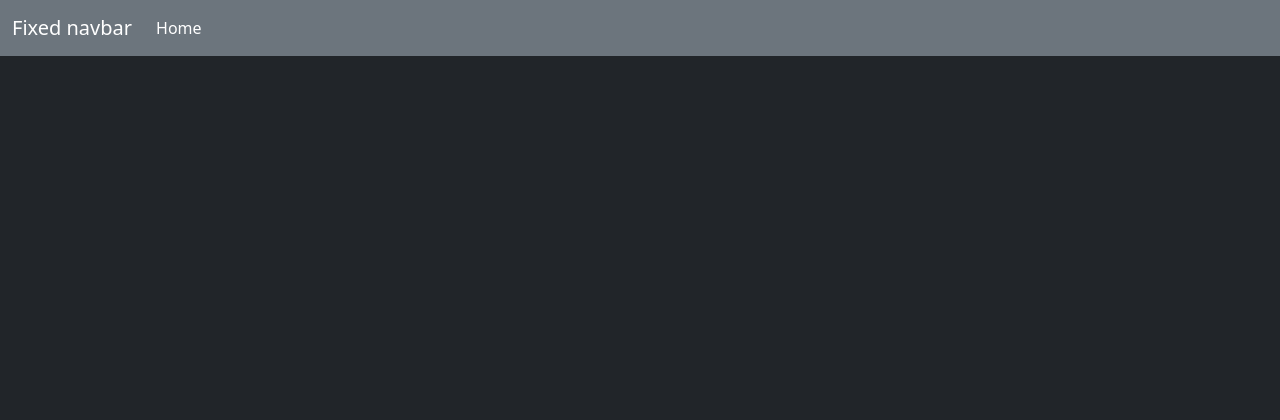
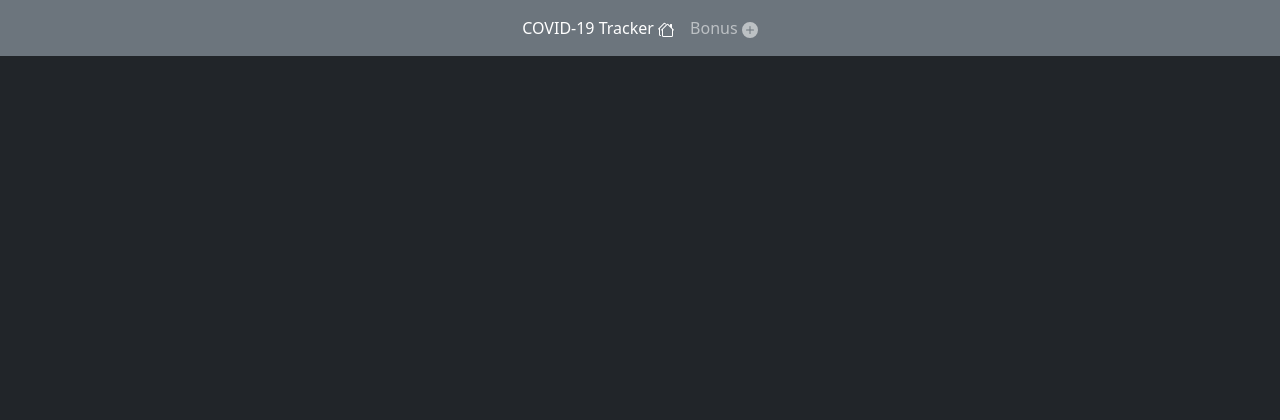
Before and after one commit to Internautilo/COVID19_Tracker, a PHP site: page / in a window 1280 px wide. Shown: the top 420 px of the page. Run offline with PHP 8.4, Linux system fonts and the light colour scheme; some libraries are stand-ins or nearby versions.

Commit message:
feat: changed navbar

```diff
--- a/shared/navbar.php
+++ b/shared/navbar.php
@@ -1,5 +1,7 @@
-<link href="https://cdn.jsdelivr.net/npm/bootstrap@5.3.3/dist/css/bootstrap.min.css" rel="stylesheet" integrity="sha384-QWTKZyjpPEjISv5WaRU9OFeRpok6YctnYmDr5pNlyT2bRjXh0JMhjY6hW+ALEwIH" crossorigin="anonymous">
-<script src="https://cdn.jsdelivr.net/npm/bootstrap@5.3.3/dist/js/bootstrap.bundle.min.js" integrity="sha384-YvpcrYf0tY3lHB60NNkmXc5s9fDVZLESaAA55NDzOxhy9GkcIdslK1eN7N6jIeHz" crossorigin="anonymous"></script>
+<link href="https://cdn.jsdelivr.net/npm/bootstrap@5.3.3/dist/css/bootstrap.min.css" rel="stylesheet"
+  integrity="sha384-QWTKZyjpPEjISv5WaRU9OFeRpok6YctnYmDr5pNlyT2bRjXh0JMhjY6hW+ALEwIH" crossorigin="anonymous">
+<script src="https://cdn.jsdelivr.net/npm/bootstrap@5.3.3/dist/js/bootstrap.bundle.min.js"
+  integrity="sha384-YvpcrYf0tY3lHB60NNkmXc5s9fDVZLESaAA55NDzOxhy9GkcIdslK1eN7N6jIeHz" crossorigin="anonymous"></script>
 
 
 
@@ -7,16 +9,31 @@
 
 
 <!-- Fixed navbar -->
-<nav class="navbar navbar-expand-md navbar-dark bg-secondary mb-0">
+<nav class="navbar navbar-expand-lg navbar-dark bg-secondary" aria-label="Tenth navbar example">
   <div class="container-fluid">
-    <a class="navbar-brand" href="#">Fixed navbar</a>
-    <button class="navbar-toggler" type="button" data-bs-toggle="collapse" data-bs-target="#navbarCollapse" aria-controls="navbarCollapse" aria-expanded="false" aria-label="Toggle navigation">
+    <button class="navbar-toggler" type="button" data-bs-toggle="collapse" data-bs-target="#navbarsExample08"
+      aria-controls="navbarsExample08" aria-expanded="false" aria-label="Toggle navigation">
       <span class="navbar-toggler-icon"></span>
     </button>
-    <div class="collapse navbar-collapse" id="navbarCollapse">
-      <ul class="navbar-nav me-auto ">
+
+    <div class="collapse navbar-collapse justify-content-md-center" id="navbarsExample08">
+      <ul class="navbar-nav">
         <li class="nav-item">
-          <a class="nav-link active" aria-current="page" href="#">Home</a>
+          <a class="nav-link active" aria-current="page" href="#">COVID-19 Tracker
+            <svg xmlns="http://www.w3.org/2000/svg" width="16" height="16" fill="currentColor" class="bi bi-houses"
+              viewBox="0 0 16 16">
+              <path
+                d="M5.793 1a1 1 0 0 1 1.414 0l.647.646a.5.5 0 1 1-.708.708L6.5 1.707 2 6.207V12.5a.5.5 0 0 0 .5.5.5.5 0 0 1 0 1A1.5 1.5 0 0 1 1 12.5V7.207l-.146.147a.5.5 0 0 1-.708-.708zm3 1a1 1 0 0 1 1.414 0L12 3.793V2.5a.5.5 0 0 1 .5-.5h1a.5.5 0 0 1 .5.5v3.293l1.854 1.853a.5.5 0 0 1-.708.708L15 8.207V13.5a1.5 1.5 0 0 1-1.5 1.5h-8A1.5 1.5 0 0 1 4 13.5V8.207l-.146.147a.5.5 0 1 1-.708-.708zm.707.707L5 7.207V13.5a.5.5 0 0 0 .5.5h8a.5.5 0 0 0 .5-.5V7.207z" />
+            </svg>
+          </a>
+        </li>
+        <li class="nav-item">
+          <a class="nav-link" href="#">Bonus <svg xmlns="http://www.w3.org/2000/svg" width="16" height="16"
+              fill="currentColor" class="bi bi-plus-circle-fill" viewBox="0 0 16 16">
+              <path
+                d="M16 8A8 8 0 1 1 0 8a8 8 0 0 1 16 0M8.5 4.5a.5.5 0 0 0-1 0v3h-3a.5.5 0 0 0 0 1h3v3a.5.5 0 0 0 1 0v-3h3a.5.5 0 0 0 0-1h-3z" />
+            </svg>
+          </a>
         </li>
       </ul>
     </div>
```
